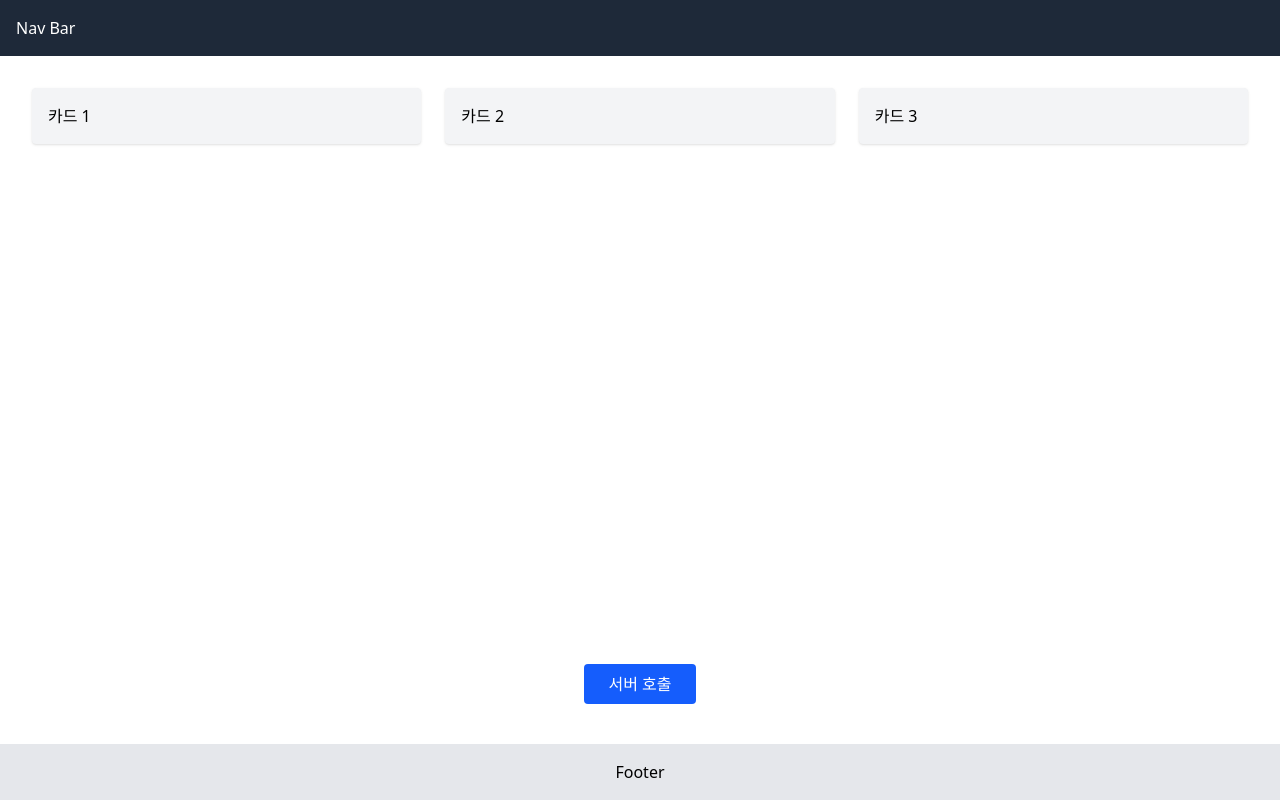
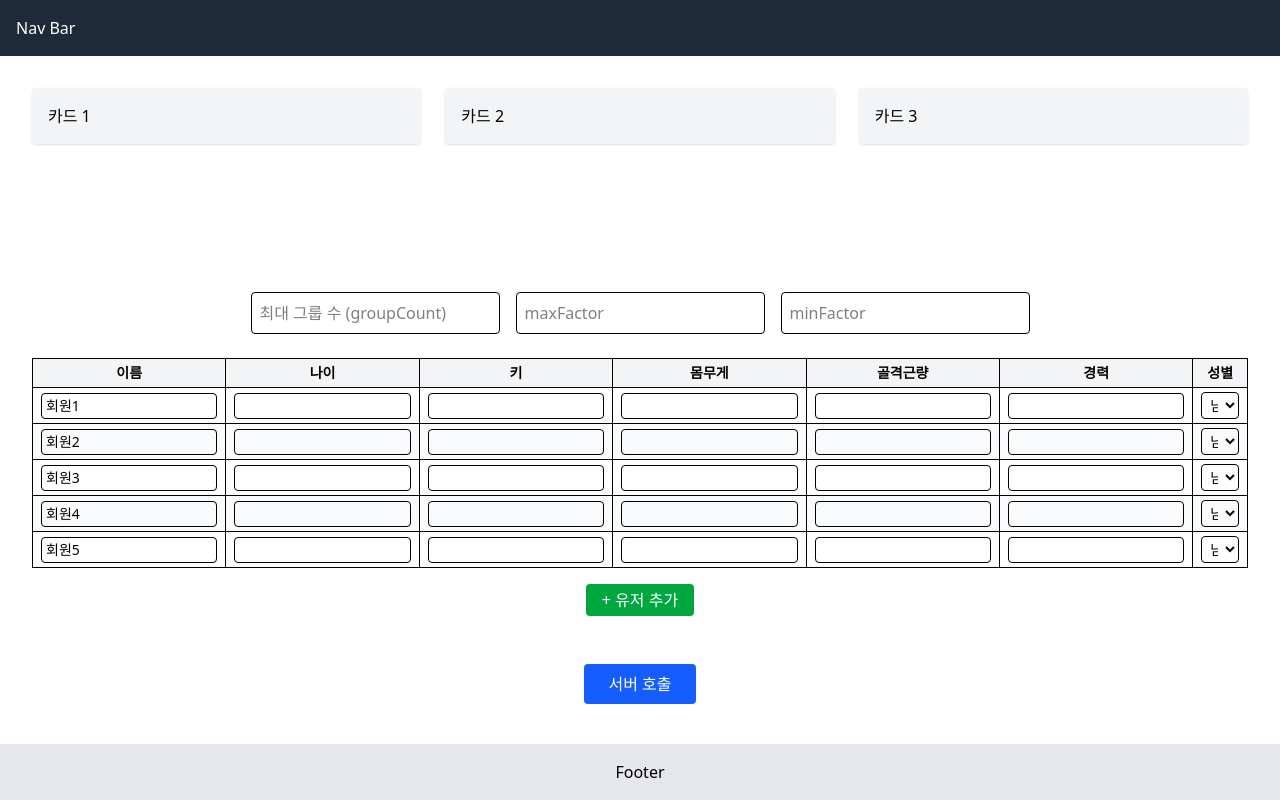
Before and after one commit to Team-2H/Grouping_HH, a React (Vite) app in the folder frontend/: page / in a window 1280 px wide. Built offline with nearby package versions, Linux system fonts and the light colour scheme.

Commit message:
input 모두 추가 및 서버와 연결 (테스트용 컬럼 정보)

```diff
--- a/frontend/src/App.tsx
+++ b/frontend/src/App.tsx
@@ -2,13 +2,72 @@ import React, { useState } from 'react';
 
 function App() {
   const [message, setMessage] = useState('');
+  const [groupCount, setGroupCount] = useState('');
+  const [maxFactor, setMaxFactor] = useState('');
+  const [minFactor, setMinFactor] = useState('');
+  const [userData, setUserData] = useState(() =>
+    Array.from({ length: 5 }, (_, i) => ({
+      name: `회원${i + 1}`,
+      age: '',
+      height: '',
+      weight: '',
+      muscle_mass: '',
+      experience: '',
+      gender: 0,
+    }))
+  );
 
+  const handleUserInputChange = (
+    index: number,
+    field: string,
+    value: string
+  ) => {
+    const newData = [...userData];
+    newData[index][field] = value;
+    setUserData(newData);
+  };
+
+  const addUserRow = () => {
+    setUserData([
+      ...userData,
+      {
+        name: `회원${userData.length + 1}`,
+        age: '',
+        height: '',
+        weight: '',
+        muscle_mass: '',
+        experience: '',
+        gender: 0,
+      },
+    ]);
+  };
   const handleButtonClick = async () => {
     try {
-      const response = await fetch('http://localhost:5000/grouping');
+      const response = await fetch('http://localhost:5000/grouping', {
+        method: 'POST',
+        headers: {
+          'Content-Type': 'application/json', // 이게 없으면 415 오류!
+        },
+        body: JSON.stringify({
+          groupCount: Number(groupCount),
+          maxFactor: Number(maxFactor),
+          minFactor: Number(minFactor),
+          userData: userData.map((u) => ({
+            ...u,
+            age: Number(u.age),
+            height: Number(u.height),
+            weight: Number(u.weight),
+            muscle_mass: Number(u.muscle_mass),
+            experience: Number(u.experience),
+            gender: Number(u.gender),
+          })),
+        }),
+      });
       const data = await response.json();
       console.log('서버 응답:', data);
-      setMessage(data.message); // 📥 응답 데이터 저장
+      console.log('서버 응답:', data.labels);
+
+      setMessage(data.lables); // 📥 응답 데이터 저장
     } catch (error) {
       console.error('서버 호출 실패:', error);
     }
@@ -18,7 +77,6 @@ function App() {
     <div className="flex flex-col min-h-screen font-sans">
       {/* 🟦 네비게이션 바 */}
       <header className="bg-gray-800 text-white p-4">Nav Bar</header>
-
       {/* 🟨 콘텐츠 영역 */}
       <main className="flex-1 p-8">
         <div className="grid gap-6 grid-cols-1 sm:grid-cols-2 md:grid-cols-3">
@@ -27,7 +85,6 @@ function App() {
           <div className="bg-gray-100 p-4 rounded shadow">카드 3</div>
         </div>
       </main>
-
       {/* 🟦 서버 응답 카드 */}
       {message && (
         <div className="bg-white p-4 border rounded shadow mt-8">
@@ -35,6 +92,136 @@ function App() {
           <p>{message}</p>
         </div>
       )}
+
+      {/* input창 */}
+      <div className="mt-6 flex flex-col sm:flex-row justify-center gap-4">
+        <input
+          type="number"
+          placeholder="최대 그룹 수 (groupCount)"
+          value={groupCount}
+          onChange={(e) => setGroupCount(e.target.value)}
+          className="border p-2 rounded"
+        />
+        <input
+          type="number"
+          placeholder="maxFactor"
+          value={maxFactor}
+          onChange={(e) => setMaxFactor(e.target.value)}
+          className="border p-2 rounded"
+        />
+        <input
+          type="number"
+          placeholder="minFactor"
+          value={minFactor}
+          onChange={(e) => setMinFactor(e.target.value)}
+          className="border p-2 rounded"
+        />
+      </div>
+
+      {/* 유저추가 */}
+      <div className="mt-6 px-8 overflow-auto">
+        <table className="min-w-full border border-gray-300 text-sm">
+          <thead className="bg-gray-100">
+            <tr>
+              <th className="border px-2 py-1">이름</th>
+              <th className="border px-2 py-1">나이</th>
+              <th className="border px-2 py-1">키</th>
+              <th className="border px-2 py-1">몸무게</th>
+              <th className="border px-2 py-1">골격근량</th>
+              <th className="border px-2 py-1">경력</th>
+              <th className="border px-2 py-1">성별</th>
+            </tr>
+          </thead>
+          <tbody>
+            {userData.map((user, idx) => (
+              <tr key={idx} className="odd:bg-white even:bg-gray-50">
+                <td className="border px-2 py-1">
+                  <input
+                    type="text"
+                    value={user.name}
+                    onChange={(e) =>
+                      handleUserInputChange(idx, 'name', e.target.value)
+                    }
+                    className="w-full border rounded px-1 py-0.5"
+                  />
+                </td>
+                <td className="border px-2 py-1">
+                  <input
+                    type="number"
+                    value={user.age}
+                    onChange={(e) =>
+                      handleUserInputChange(idx, 'age', e.target.value)
+                    }
+                    className="w-full border rounded px-1 py-0.5"
+                  />
+                </td>
+                <td className="border px-2 py-1">
+                  <input
+                    type="number"
+                    value={user.height}
+                    onChange={(e) =>
+                      handleUserInputChange(idx, 'height', e.target.value)
+                    }
+                    className="w-full border rounded px-1 py-0.5"
+                  />
+                </td>
+                <td className="border px-2 py-1">
+                  <input
+                    type="number"
+                    value={user.weight}
+                    onChange={(e) =>
+                      handleUserInputChange(idx, 'weight', e.target.value)
+                    }
+                    className="w-full border rounded px-1 py-0.5"
+                  />
+                </td>
+                <td className="border px-2 py-1">
+                  <input
+                    type="number"
+                    value={user.muscle_mass}
+                    onChange={(e) =>
+                      handleUserInputChange(idx, 'muscle_mass', e.target.value)
+                    }
+                    className="w-full border rounded px-1 py-0.5"
+                  />
+                </td>
+                <td className="border px-2 py-1">
+                  <input
+                    type="number"
+                    value={user.experience}
+                    onChange={(e) =>
+                      handleUserInputChange(idx, 'experience', e.target.value)
+                    }
+                    className="w-full border rounded px-1 py-0.5"
+                  />
+                </td>
+                <td className="border px-2 py-1">
+                  <select
+                    value={user.gender}
+                    onChange={(e) =>
+                      handleUserInputChange(idx, 'gender', e.target.value)
+                    }
+                    className="w-full border rounded px-1 py-0.5"
+                  >
+                    <option value={0}>남</option>
+                    <option value={1}>여</option>
+                  </select>
+                </td>
+              </tr>
+            ))}
+          </tbody>
+        </table>
+
+        {/* + 추가 버튼 */}
+        <div className="flex justify-center mt-4">
+          <button
+            onClick={addUserRow}
+            className="px-4 py-1 bg-green-600 text-white rounded hover:bg-green-700"
+          >
+            + 유저 추가
+          </button>
+        </div>
+      </div>
 
       {/* 🔵 버튼 추가 */}
       <div className="mt-12 mb-10 flex justify-center">
@@ -45,7 +232,6 @@ function App() {
           서버 호출
         </button>
       </div>
-
       {/* 🟩 푸터 */}
       <footer className="bg-gray-200 p-4 text-center">Footer</footer>
     </div>
```
